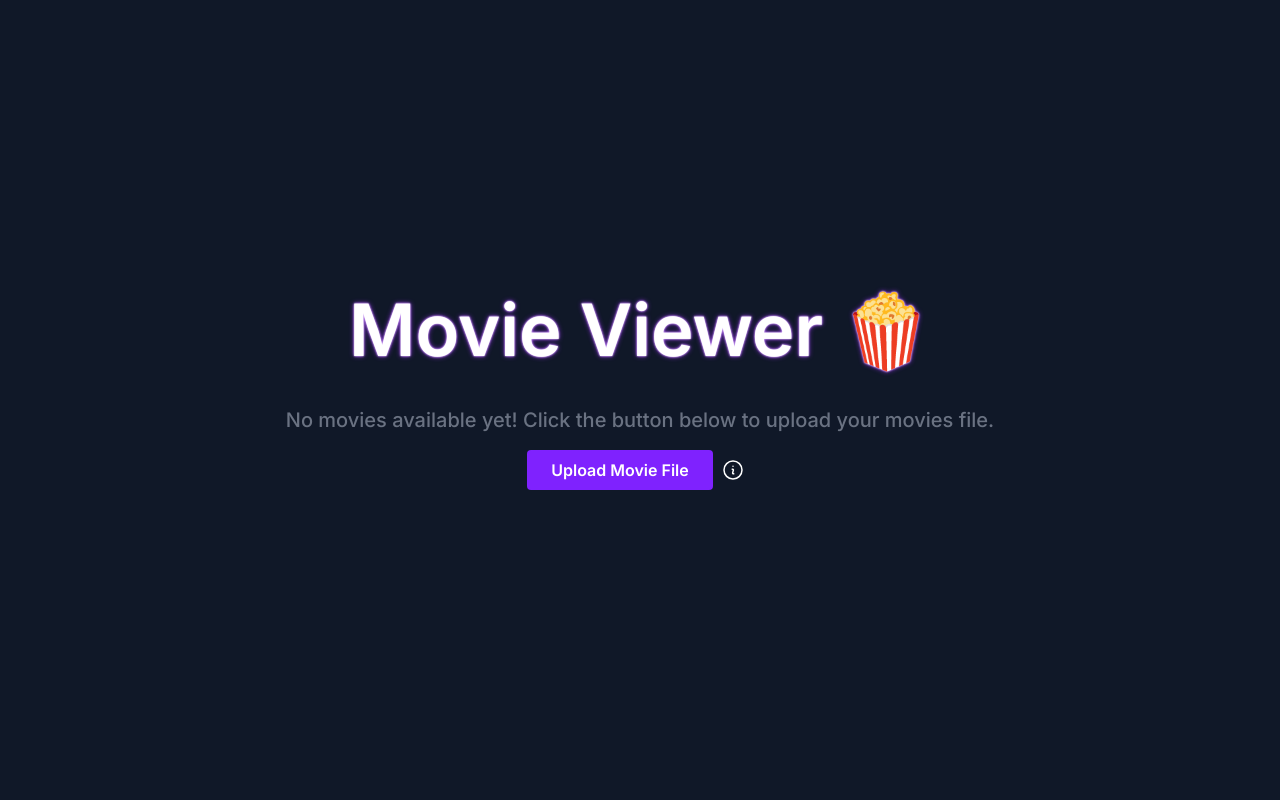
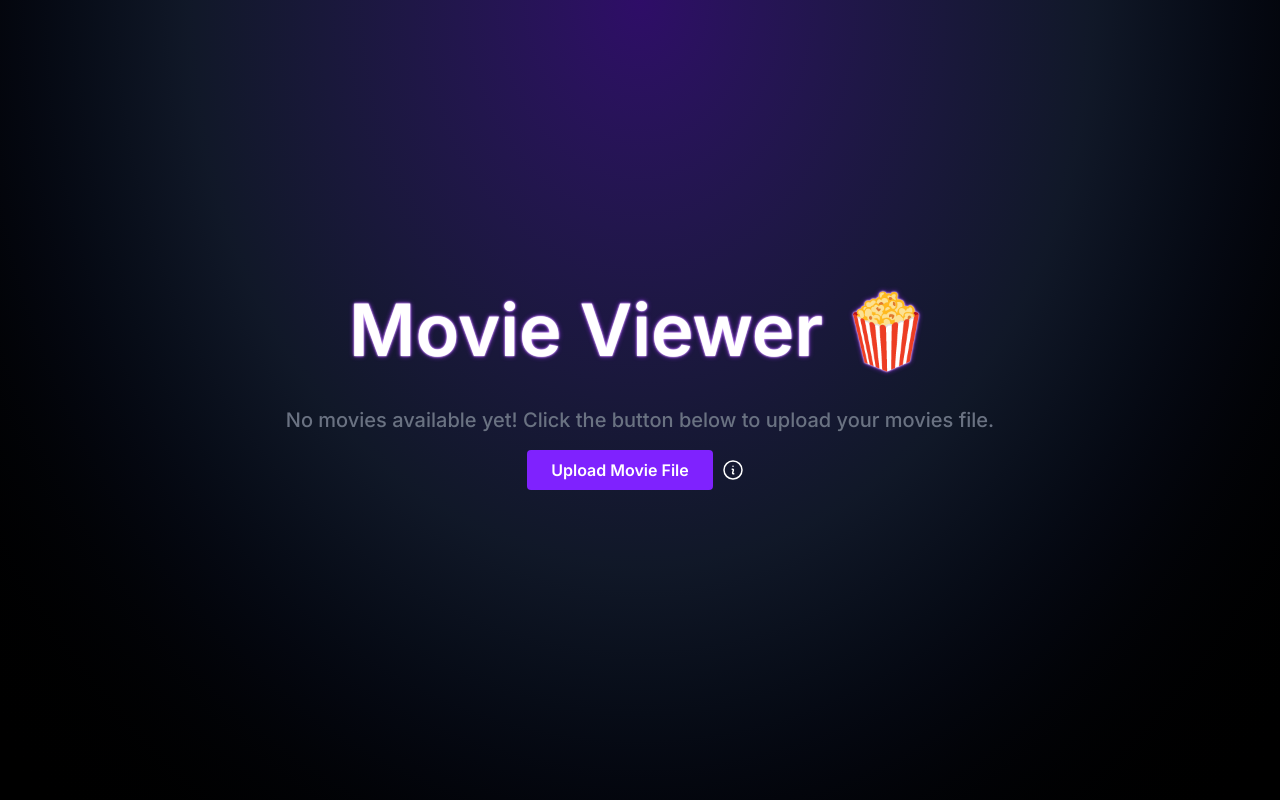
Before and after one commit to basbenja/IMDB-Movie-Viewer, a React (Vite) app in the folder frontend/: page / in a window 1280 px wide. Built offline with nearby package versions, Linux system fonts and the light colour scheme; a web font is replaced by a local one.

Commit message:
feat: changed app background

```diff
--- a/frontend/src/App.jsx
+++ b/frontend/src/App.jsx
@@ -2,7 +2,9 @@ import FilterableMovieCatalog from './components/FilterableMovieCatalog';
 
 function App() {
   return (
-    <div className="min-h-screen flex flex-col items-center justify-center bg-gray-900 px-4">
+    <div className="min-h-screen flex flex-col items-center justify-center
+    bg-[radial-gradient(ellipse_at_top,theme(colors.violet.950),theme(colors.gray.900),black)] px-4"
+  >
       <h1 className="glow-text text-7xl font-semibold mb-10 text-center text-white">Movie Viewer 🍿</h1>
       <FilterableMovieCatalog />
     </div>
```
